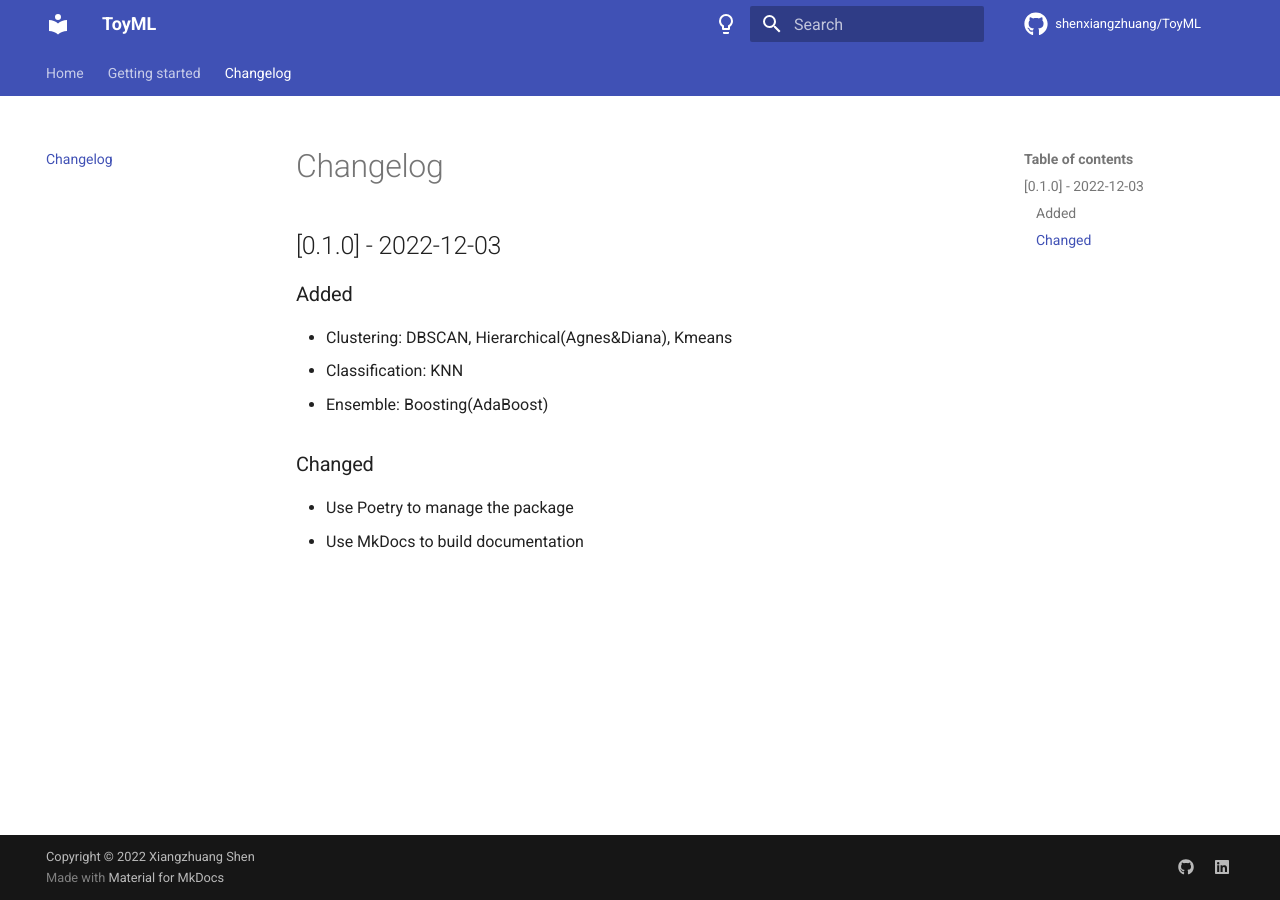
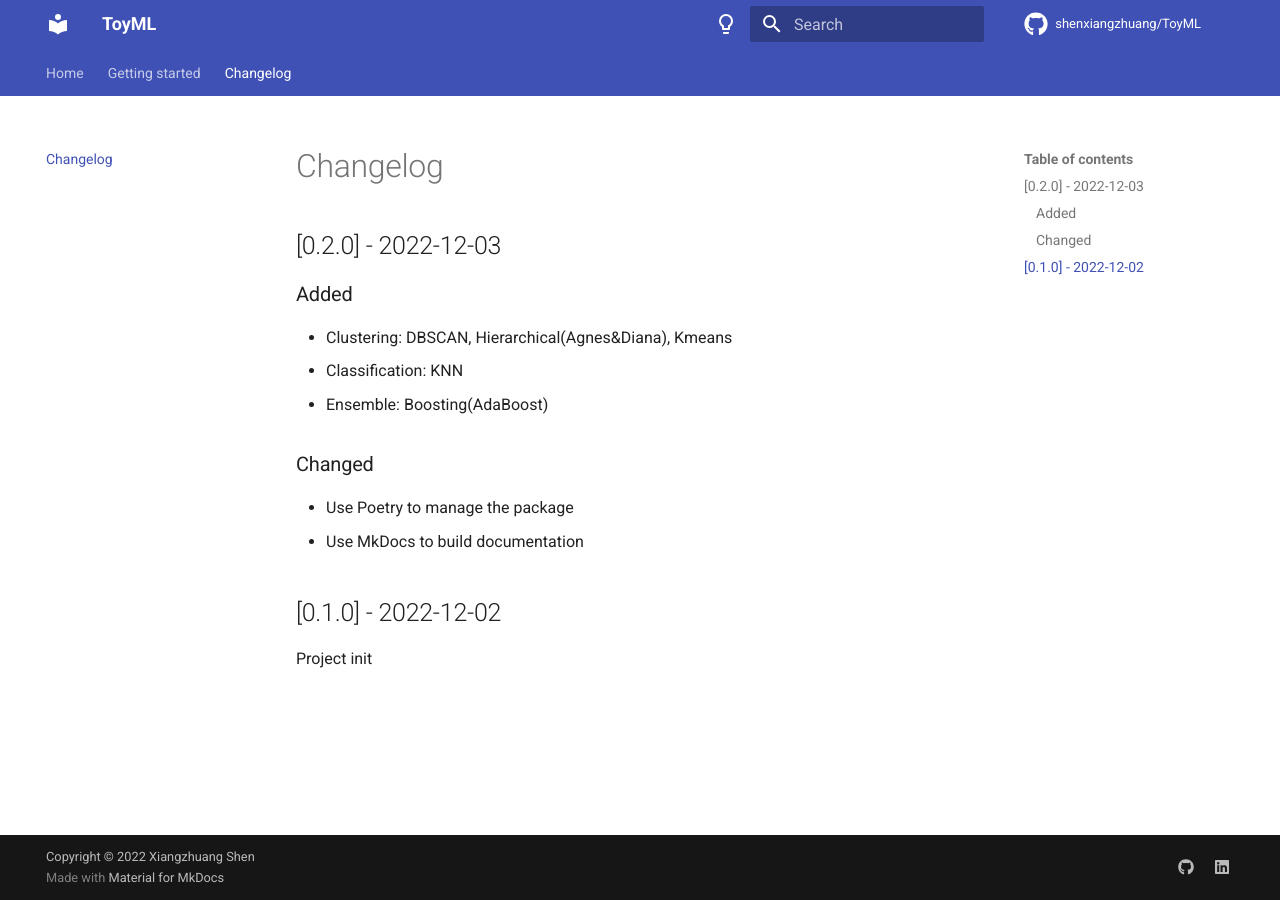
Before and after one commit to ai-glimpse/toyml, an MkDocs documentation site: the page built from docs/CHANGELOG.md, in a window 1280 px wide. Built offline with MkDocs 1.6.1 and Material for MkDocs 9.7.7, drawn with Linux system fonts in a browser that asks for light colours; comment, search, counter and statistics services are not loaded.

Commit message:
Changed:changelog

```diff
--- a/docs/CHANGELOG.md
+++ b/docs/CHANGELOG.md
@@ -1,7 +1,7 @@
 # Changelog
 
 
-## [0.1.0] - 2022-12-03
+## [0.2.0] - 2022-12-03
 ### Added
 - Clustering: DBSCAN, Hierarchical(Agnes&Diana), Kmeans
 - Classification: KNN
@@ -10,3 +10,6 @@
 ### Changed
 - Use Poetry to manage the package
 - Use MkDocs to build documentation
+
+## [0.1.0] - 2022-12-02
+Project init
```
